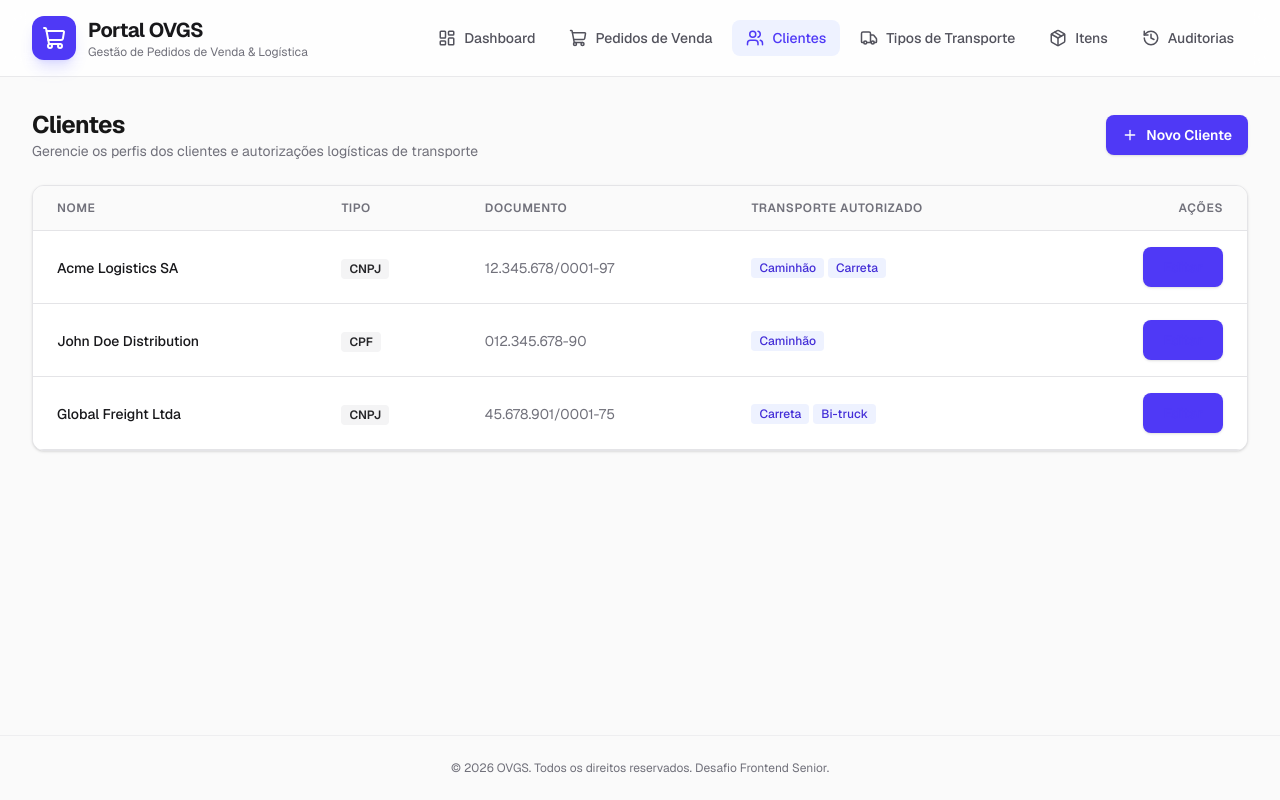
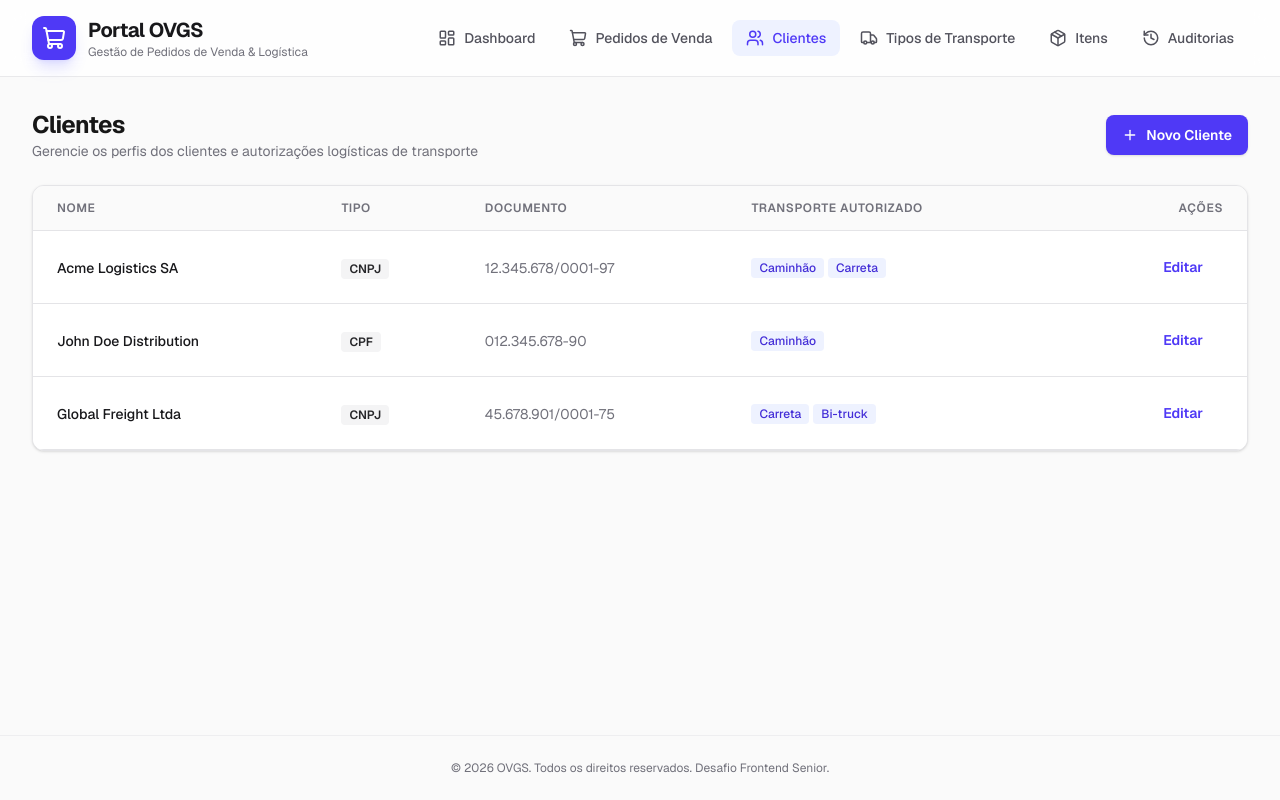
Before and after one commit to EdDevFront/sales-order-management-system, a Next.js app: page /customers in a window 1280 px wide. Built offline with nearby package versions, Linux system fonts and the light colour scheme.

Commit message:
fix: outline button indigo color and ghost variant for table action buttons

```diff
--- a/src/components/templates/customers/index.tsx
+++ b/src/components/templates/customers/index.tsx
@@ -148,7 +148,7 @@ export default function Customers() {
                 </div>
               </DataTable.Cell>
               <DataTable.Cell mobileLabel="Ações" alignRight>
-                <Button
+                <Button variant="ghost"
                   onClick={() => handleEdit(c)}
                   className="font-semibold text-indigo-600 hover:text-indigo-500 dark:text-indigo-400"
                 >
--- a/src/components/templates/orders/index.tsx
+++ b/src/components/templates/orders/index.tsx
@@ -193,7 +193,7 @@ export default function Orders() {
                     {formatCurrencyBR(calculateOrderTotal(order))}
                   </DataTable.Cell>
                   <DataTable.Cell mobileLabel="Ações" alignRight>
-                    <Button
+                    <Button variant="ghost"
                       onClick={() => setSelectedOrder(order)}
                       className="flex items-center gap-1 sm:ml-auto text-indigo-600 hover:text-indigo-500 dark:text-indigo-400 font-semibold w-full sm:w-auto justify-center"
                     >
--- a/src/components/templates/transports/index.tsx
+++ b/src/components/templates/transports/index.tsx
@@ -89,7 +89,7 @@ export default function Transports() {
               <DataTable.Cell mobileLabel="Nome" className="font-medium text-zinc-900 dark:text-white">{t.name}</DataTable.Cell>
               <DataTable.Cell mobileLabel="Descrição" className="text-zinc-500 dark:text-zinc-400">{t.description}</DataTable.Cell>
               <DataTable.Cell mobileLabel="Ações" alignRight>
-                <Button onClick={() => handleEdit(t)} className="font-semibold text-indigo-600 hover:text-indigo-500 dark:text-indigo-400">Editar</Button>
+                <Button variant="ghost" onClick={() => handleEdit(t)} className="font-semibold text-indigo-600 hover:text-indigo-500 dark:text-indigo-400">Editar</Button>
               </DataTable.Cell>
             </DataTable.Row>
           ))}
--- a/src/components/ui/Button/index.tsx
+++ b/src/components/ui/Button/index.tsx
@@ -10,7 +10,7 @@ const button = tv({
       secondary:
         "bg-zinc-100 text-zinc-900 hover:bg-zinc-200 dark:bg-zinc-800 dark:text-zinc-100 dark:hover:bg-zinc-700",
       outline:
-        "border-2 border-zinc-300 bg-white text-zinc-700 hover:bg-zinc-100 hover:border-zinc-400 active:bg-zinc-200 dark:border-zinc-600 dark:bg-transparent dark:text-zinc-300 dark:hover:bg-zinc-800 dark:hover:border-zinc-500",
+        "border-2 border-indigo-200 bg-white text-indigo-600 hover:bg-indigo-50 hover:border-indigo-300 active:bg-indigo-100 dark:border-indigo-800 dark:bg-transparent dark:text-indigo-400 dark:hover:bg-indigo-950/30 dark:hover:border-indigo-700",
       ghost:
         "text-zinc-600 hover:bg-zinc-100 hover:text-zinc-900 dark:text-zinc-400 dark:hover:bg-zinc-800/50 dark:hover:text-zinc-100",
       danger:
```
